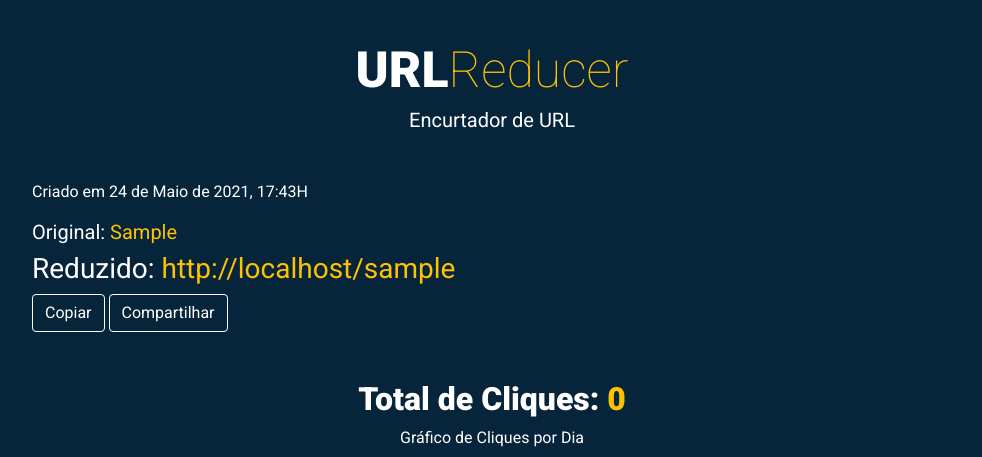
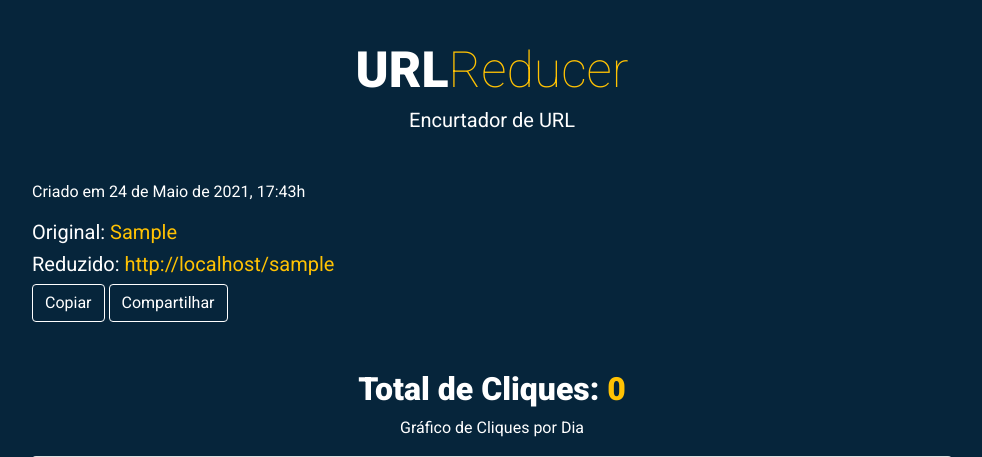
Before and after one commit to danielngd/url_reduce, a Django app: a page that uses url_reducer/templates/url_reducer/relatorio.html in a window 1280 px wide. Shown: the top 457 px of the page, without its empty margins (148-1130 px from the left). Run offline with Django 3.2, Linux system fonts and the light colour scheme; tables that the repository leaves empty hold one stand-in row (values such as "Sample post"); data that the repository does not hold is empty; parts of the project's set-up code (start-up, migrations or seed data) failed here and were passed over.

Commit message:
html changes

```diff
--- a/url_reducer/templates/url_reducer/relatorio.html
+++ b/url_reducer/templates/url_reducer/relatorio.html
@@ -27,14 +27,14 @@
 
       <div class="row">
         <div class="offset-sm-1 col-sm-10 text-left text-muted">
-          <p>Criado em {% now "d \d\e F \d\e Y, H:i\H" %}</p>
+          <p>Criado em {% now "d \d\e F \d\e Y, H:i\h" %}</p>
           <h5>Original: <a href="{{reduce.destino}}" class="color-y">{{reduce.destino}}</a></h5>
         </div>
       </div>
 
       <div class="row">
         <div class="offset-sm-1 col-sm-10 text-left text-muted">
-          <h3>Reduzido: <a href="{{url_reduzida}}" class="color-y">{{url_reduzida}}</a></h3>
+          <h5>Reduzido: <a href="{{url_reduzida}}" class="color-y">{{url_reduzida}}</a></h5>
         </div>
       </div>
 
```
